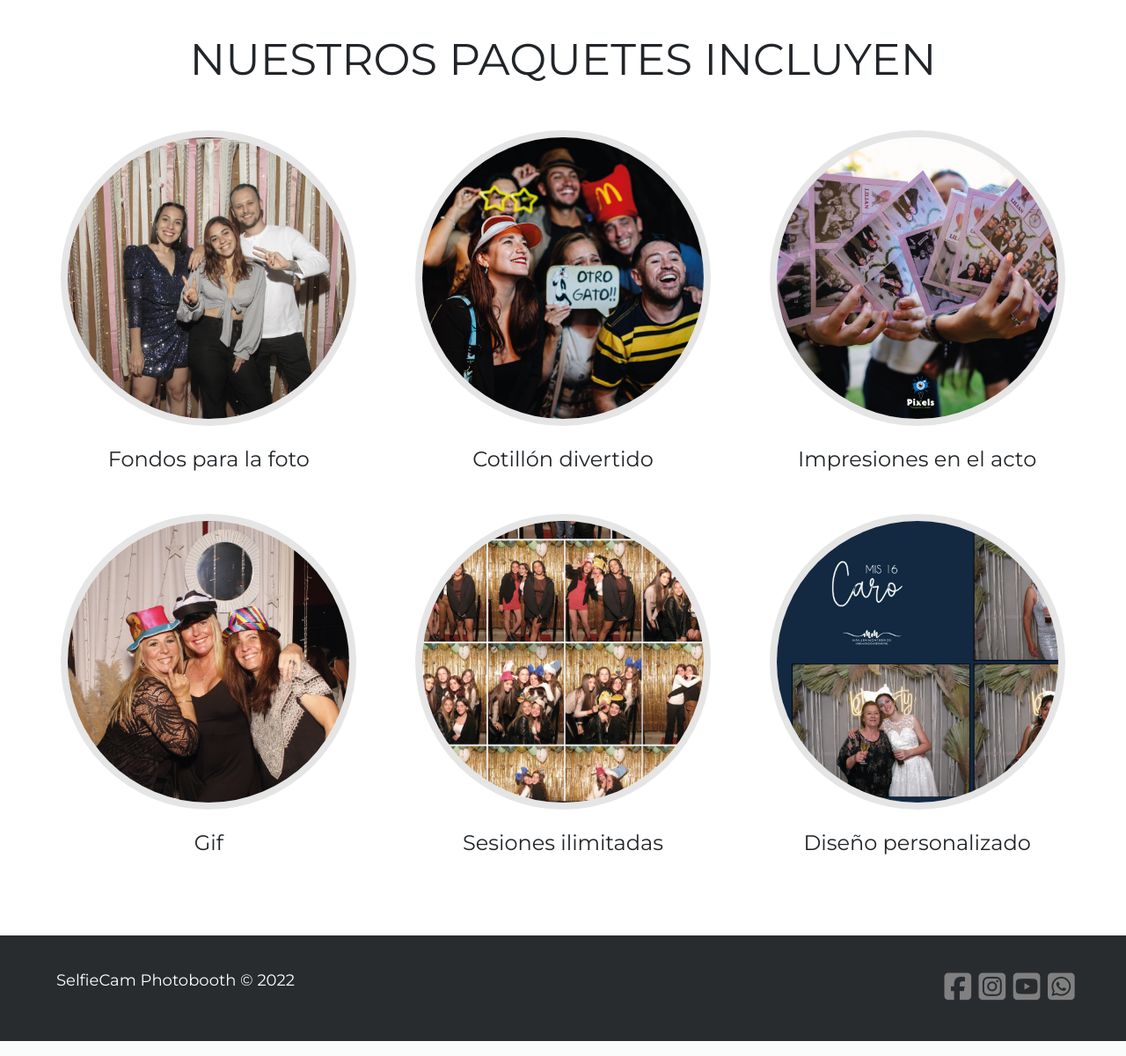
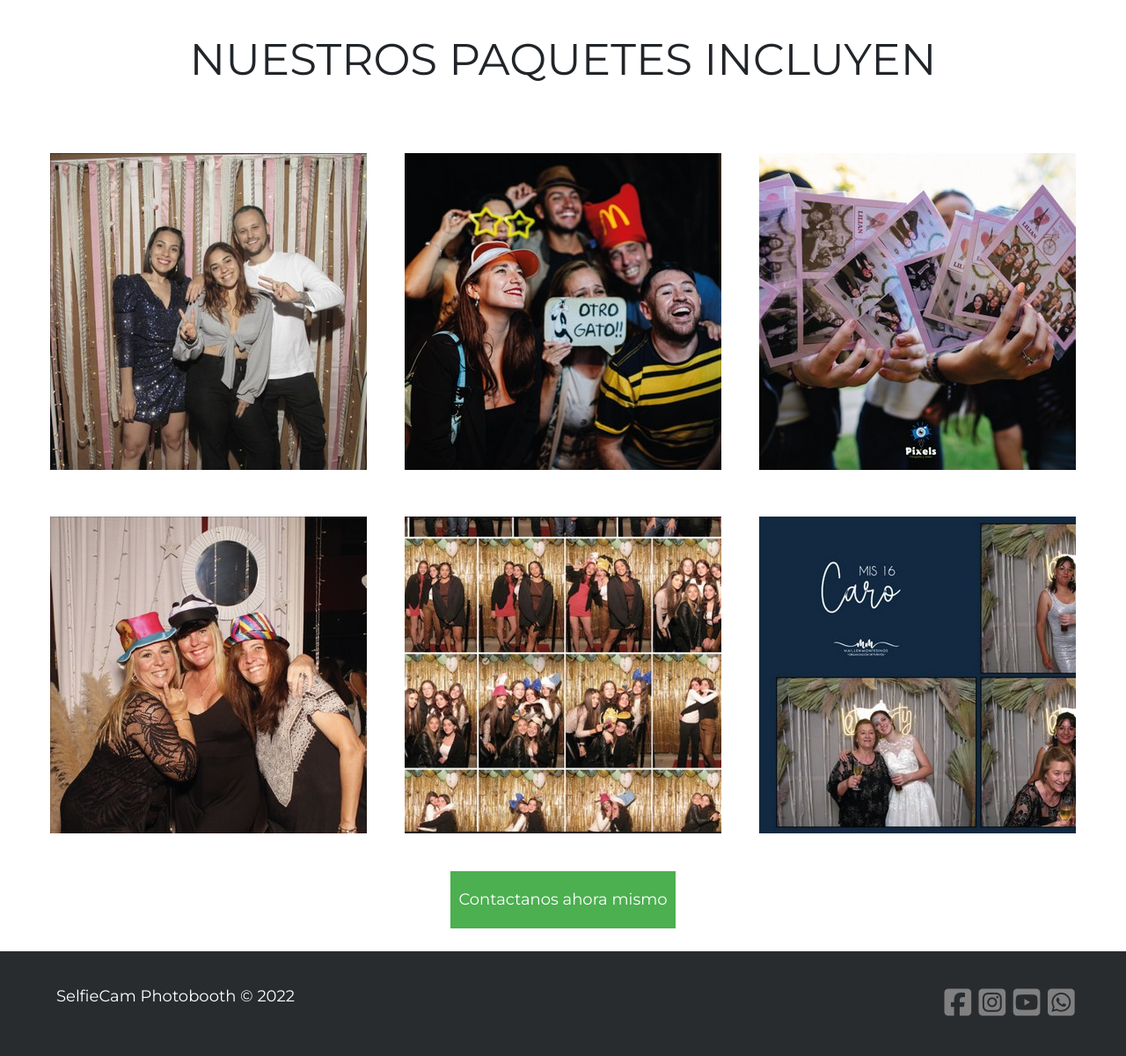
Before and after one commit to mariogzabala/mario-zabala-selfiecam, a PHP site: page /views/packages.html in a window 1280 px wide. Shown: the part 111-1311 px from the top of the page at 88% size. Run offline with PHP 8.4, Linux system fonts and the light colour scheme; some libraries are stand-ins or nearby versions.

Commit message:
Add hover and overlay to images and button

```diff
--- a/css/style.css
+++ b/css/style.css
@@ -308,22 +323,37 @@ footer {
   width: 33.33333333%; }
 
 .pack {
-  margin-bottom: 3rem;
-  text-align: center; }
+  width: 360px;
+  height: 360px;
+  margin: 7% auto;
+  position: relative;
+  overflow: hidden; }
+  .pack:hover .overlay {
+    opacity: 1;
+    transform: scale(1); }
+  .pack:hover img {
+    transform: scale(1.1); }
   .pack img {
-    width: 21rem;
-    height: 21rem;
-    border: 0.5rem solid rgba(0, 0, 0, 0.1); }
-  .pack h4 {
-    margin-top: 1.5rem;
-    margin-bottom: 0; }
+    transition: transform .8s ease; }
 
-.mx-auto {
-  margin-right: auto !important;
-  margin-left: auto !important; }
-
-.rounded-circle {
-  border-radius: 50% !important; }
+.overlay {
+  position: absolute;
+  background-color: rgba(78, 74, 74, 0.301);
+  width: 100%;
+  height: 100%;
+  top: 0;
+  transform: scale(1.3);
+  opacity: 0;
+  transition: transform .4s ease 0s; }
+  .overlay span {
+    position: absolute;
+    top: 50%;
+    left: 50%;
+    transform: translate(-50%, -50%);
+    font-weight: bold;
+    font-size: 2em;
+    color: #fff;
+    text-align: center; }
 
 @media (max-width: 768px) {
   .col-md-12 {
--- a/scss/_about.scss
+++ b/scss/_about.scss
@@ -4,7 +4,6 @@
 	grid-template-rows: repeat(6/auto);
 	grid-template-areas: "header header" "encabezadoAbout encabezadoAbout" "imgAbout textoAbout" "descriptionAbout videoAbout" "button button" "footer footer";
 	width: 100%;
-	padding-left: 5%;
 	overflow: hidden;
 }
 .encabezadoAbout {
@@ -16,6 +15,14 @@
 	width: 100%;
 	display: flex;
 	justify-content: flex-end;
+	&:hover {
+		img {
+			transform: scale(1.1);
+		}
+	}
+	img {
+		transition: transform .8s ease;
+	}
 }
 .textoAbout {
 	grid-area: textoAbout;
@@ -65,7 +72,7 @@
 		flex-direction: column;
 		padding: 0%;
 		p {
-			text-align: left;
+			text-align: center;
 		}
 	}
 }
--- a/scss/_colors.scss
+++ b/scss/_colors.scss
@@ -8,6 +8,7 @@ $contactFormColor: lightgray;
 $formColor: #f8f8f8;
 $borderFormColor: rgba(0, 0, 0, 0.075);
 $buttonColor: #4caf50;
+$buttonHover: blue;
 $insta: #8a3ab9;
 $wp: #25d366;
 $fb: #3b5998;
--- a/scss/_packages.scss
+++ b/scss/_packages.scss
@@ -24,25 +24,45 @@
 	width: 33.33333333%;
 }
 .pack {
-	margin-bottom: 3rem;
-	text-align: center;
+	width: 360px;
+	height: 360px;
+	margin: 7% auto;
+	position: relative;
+	overflow: hidden;
+	&:hover {
+		.overlay {
+			opacity: 1;
+			transform: scale(1);
+		}
+		img {
+			transform: scale(1.1);
+		}
+	}
 	img {
-		width: 21rem;
-		height: 21rem;
-		border: 0.5rem solid rgba(0, 0, 0, 0.1);
-	}
-	h4 {
-		margin-top: 1.5rem;
-		margin-bottom: 0;
+		transition: transform .8s ease;
 	}
 }
-.mx-auto {
-	margin-right: auto !important;
-	margin-left: auto !important;
+.overlay {
+	position: absolute;
+	background-color: rgba(78, 74, 74, 0.301);
+	width: 100%;
+	height: 100%;
+	top: 0;
+	transform: scale(1.3);
+	opacity: 0;
+	transition: transform .4s ease 0s;
+	span {
+		position: absolute;
+		top: 50%;
+		left: 50%;
+		transform: translate(-50%, -50%);
+		font-weight: bold;
+		font-size: 2em;
+		color: #fff;
+		text-align: center;
+	}
 }
-.rounded-circle {
-	border-radius: 50% !important;
-}
+
 @media (max-width: 768px) {
 	.col-md-12 {
 		width: 100%;
@@ -53,8 +73,8 @@
 	}
 	.pack {
 		img {
-			width: 18rem;
-			height: 18rem;
+			width: 100%;
+			height: 100%;
 		}
 	}
 }
--- a/scss/_services.scss
+++ b/scss/_services.scss
@@ -16,7 +16,16 @@
 	grid-area: imgEspejoService;
 	width: 100%;
 	padding: 10% 0% 0% 10%;
+	&:hover {
+		img {
+			transform: scale(1.1);
+		}
+	}
+	img {
+		transition: transform .8s ease;
+	}
 }
+
 .textoEspejoService {
 	grid-area: textoEspejoService;
 	width: 100%;
@@ -26,6 +35,14 @@
 	grid-area: imgTotemService;
 	width: 100%;
 	padding: 7% 0% 0% 10%;
+	&:hover {
+		img {
+			transform: scale(1.1);
+		}
+	}
+	img {
+		transition: transform .8s ease;
+	}
 }
 .textoTotemService {
 	grid-area: textoTotemService;
@@ -36,12 +53,21 @@
 	grid-area: img360Service;
 	width: 100%;
 	padding: 7% 0% 5% 10%;
+	&:hover {
+		img {
+			transform: scale(1.1);
+		}
+	}
+	img {
+		transition: transform .8s ease;
+	}
 }
 .texto360Service {
 	grid-area: texto360Service;
 	width: 100%;
 	padding: 7% 5% 5% 0%;
 }
+
 
 @media (max-width: 768px) {
 	.mainService {
--- a/scss/estilo.scss
+++ b/scss/estilo.scss
@@ -25,11 +25,7 @@ $estlioGeneral:(
 .align{
 	text-align:center
 }
-.colorHover{
-	transform: scale(1.1);
-	transition: all .25s;
-	background-color: blue;
-}
+
 h1 {
 	@extend .align;
 	padding: 3% 0% 2% 0%;
@@ -52,7 +48,11 @@ p {
 	padding: 0% 5%;
 	font-size: 20px;
 }
-
+.buttonHover {
+	transform: scale(1.1);
+	transition: all .25s;
+	background-color: $buttonHover;
+}
 .button {
 	grid-area: button;
 	display: flex;
@@ -65,7 +65,7 @@ p {
 	padding: 1.5% 0%;
 	font-size: 18px;
 	&:hover {
-		@extend .colorHover;
+		@extend .buttonHover;
 	}
 }
 a:hover {
@@ -84,13 +84,12 @@ a:hover {
 	font-size:40px;
 	z-index:100;
 	&:hover {
-		@extend .colorHover;
+		@extend .buttonHover;
 	}
 }
 .whatsapp-icon {
 	margin-top:14px;
 }
-
 
 @media (max-width: 768px) {
 	h1 {
--- a/views/packages.html
+++ b/views/packages.html
@@ -47,45 +47,60 @@
                 <div class="row">
                     <div class="col-lg-4 col-md-12">
                         <div class="pack">
-                            <img class="mx-auto rounded-circle" data-aos="zoom-in" src="../assets/img/fondos.jpg" alt="fondos"/>
-                        <h4>Fondos para la foto</h4>
+                            <img class="mx-auto" data-aos="zoom-in" src="../assets/img/fondos.jpg" alt="fondos"/>
+                            <div class="overlay">
+                                <span>Fondo de fotográfia</span>
+                            </div>
                         </div>
                     </div>
                     <div class="col-lg-4 col-md-12">
                         <div class="pack">
-                            <img class="mx-auto rounded-circle" data-aos="zoom-in" src="../assets/img/cotillon.jpg" alt="cotillon"/>
-                            <h4>Cotillón divertido</h4>
+                            <img class="mx-auto" data-aos="zoom-in" src="../assets/img/cotillon.jpg" alt="cotillon"/>
+                            <div class="overlay">
+                                <span>Cotillón divertido y variado</span>
+                            </div>
                         </div>
                     </div>
                     <div class="col-lg-4 col-md-12">
                         <div class="pack">
-                            <img class="mx-auto rounded-circle" data-aos="zoom-in" src="../assets/img/impresiones.jpg" alt="impresiones"/>
-                            <h4>Impresiones en el acto</h4>
+                            <img class="mx-auto" data-aos="zoom-in" src="../assets/img/impresiones.jpg" alt="impresiones"/>
+                            <div class="overlay">
+                                <span>Impresiones en el acto</span>
+                            </div>
                         </div>
                     </div>
                 </div>
                 <div class="row">
                     <div class="col-lg-4 col-md-12">
                         <div class="pack">
-                            <img class="mx-auto rounded-circle" data-aos="zoom-in" src="../assets/img/gif.jpg" alt="gif"/>
-                            <h4>Gif</h4>
+                            <img class="mx-auto" data-aos="zoom-in" src="../assets/img/gif.jpg" alt="gif"/>
+                            <div class="overlay">
+                                <span>GIF</span>
+                            </div>
                         </div>
                     </div>
                     <div class="col-lg-4 col-md-12">
                         <div class="pack">
-                            <img class="mx-auto rounded-circle" data-aos="zoom-in" src="../assets/img/sesiones.jpg" alt="sesiones"/>
-                            <h4>Sesiones ilimitadas</h4>
+                            <img class="mx-auto" data-aos="zoom-in" src="../assets/img/sesiones.jpg" alt="sesiones"/>
+                            <div class="overlay">
+                                <span>Sesiones ilimitadas</span>
+                            </div>
                         </div>
                     </div>
                     <div class="col-lg-4 col-md-12">
                         <div class="pack">
-                            <img class="mx-auto rounded-circle" data-aos="zoom-in" src="../assets/img/design.jpg" alt="diseño"/>
-                            <h4>Diseño personalizado</h4>
+                            <img class="mx-auto" data-aos="zoom-in" src="../assets/img/design.jpg" alt="diseño"/>
+                            <div class="overlay">
+                                <span>Diseño personalizado</span>
+                            </div>
                         </div>
                     </div>
                 </div>
             </div>
         </section>
+        <button data-aos="fade-up" class="button" type="submit" id="submit" name="submit">
+            <a href="contact.html">Contactanos ahora mismo</a>
+        </button>
     </main>
         <!-- FOOTER -->
     <footer>
--- a/views/services.html
+++ b/views/services.html
@@ -45,10 +45,10 @@
         <div class="textoEncabezadoService">
             <p>SelfieCam PhotoBooth utiliza en todos sus servicios camara profesional Canon para la captura de las imagenes. Las innumerables configuraciones que te permiten hacer estos equipos te garantizan fotos de alta calidad. Sumado a esto tambien utilizamos flash de estudio para la correcta iluminacion, lo cual nos binda nitidez en las imágenes capturadas. En resumen, montamos un pequeño estudio de fotografía en tu fiesta.</p>
         </div>
+        <!-- ESPEJO -->
         <div data-aos="fade-left" class="imgEspejoService">
             <img class="img-fluid" src="../assets/img/services.jpg" alt="espejo-magico"/>
         </div>
-        <!-- ESPEJO -->
         <div class="textoEspejoService">
             <h2>ESPEJO MÁGICO</h2>
             <p>El Espejo Mágico SelfieCam es único en su estética debido a su estructura de madera que brinda calidez al ambiente. Con una pantalla táctil de 55" se destaca en tu fiesta captando la atención de los invitados y proporciona momentos únicos que quedan impresos en instantáneas de alta calidad.</p>
@@ -124,7 +124,7 @@
         <div class="texto360Service">
             <h2>PLATAFORMA 360</h2>
             <p>El funcionamiento es una cámara montada sobre una plataforma redonda que gira alrededor de los invitados y filma un video en 360 grados. Luego, los videos se editan automáticamente en 30 segundos agregando música y efectos (Cámara lenta, cámara rápida y boomerang). Una vez finalizada la edición los usuarios pueden acceder de manera instantánea al material mediante un código QR que escanean con sus smartphones.</p>
-            <button type="button" class="button" data-bs-toggle="modal" data-bs-target="#baseModal">
+            <button type="button" class="button">
                 Ver más
             </button>
         </div>
@@ -152,7 +152,7 @@
                 </div>
             </div>
         </div>
-        <button data-aos="fade-up" class="button" type="submit" id="submit" name="submit">
+        <button class="button" type="button" data-aos="fade-up" >
             <a href="contact.html">Pedi tu presupuesto ahora</a>
         </button>
     </main>
```
Also changed, not shown: other parts of css/style.css (+24 -9 lines), assets/img/cotillon.jpg, assets/img/design.jpg, assets/img/fondos.jpg, assets/img/gif.jpg, assets/img/impresiones.jpg, assets/img/sesiones.jpg.
